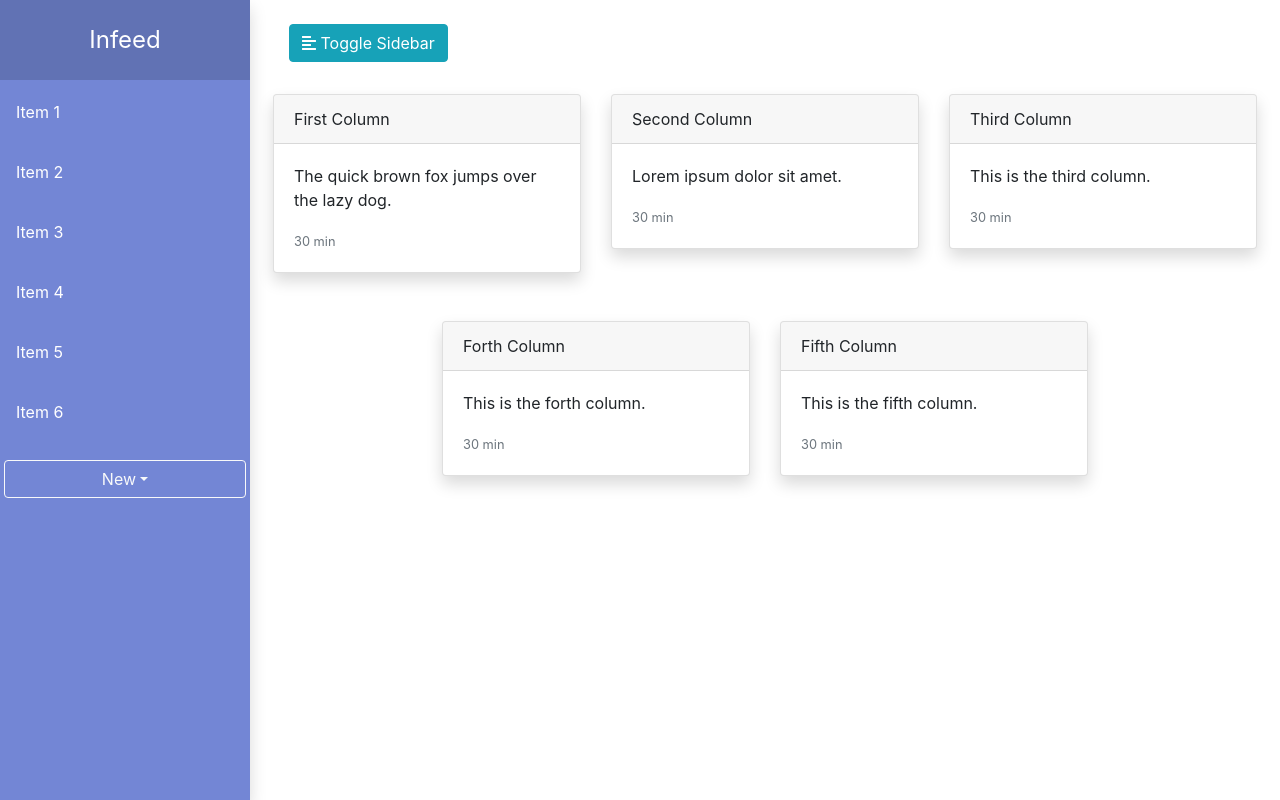
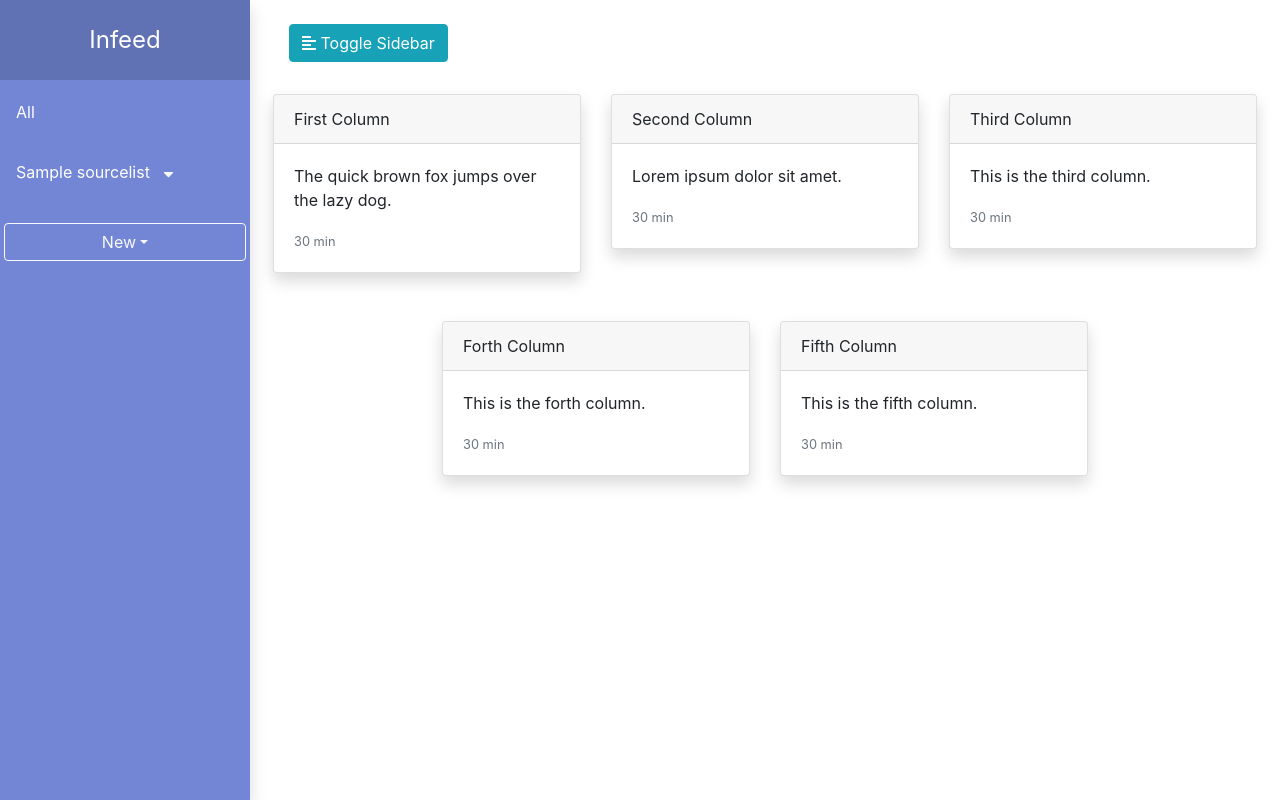
Before and after one commit to nhiramoto/Infeed, a Django app: page /feed/ in a window 1280 px wide. Run offline with Django 3.2, Linux system fonts and the light colour scheme; tables that the repository leaves empty hold one stand-in row (values such as "Sample post"); style sheets or scripts are compiled from the project's sources; some libraries are stand-ins or nearby versions.

Commit message:
Creating menu of sources lists.

```diff
--- a/feed/static/feed/style/style.scss
+++ b/feed/static/feed/style/style.scss
@@ -25,4 +25,8 @@ $brandBgColor: #6172b4;
         padding-left: 4px;
         padding-right: 4px;
     }
+    .collapse-menu {
+        background: darken($brandBgColor, 0.2);
+        padding-left: 20px;
+    }
 }
--- a/feed/templates/feed/index.html
+++ b/feed/templates/feed/index.html
@@ -1,12 +1,19 @@
 {% extends 'feed/feed-layout.html' %}
 
 {% block 'menu' %}
-<a class="nav-link active" href="#">Item 1</a>
-<a class="nav-link" href="#">Item 2</a>
-<a class="nav-link" href="#">Item 3</a>
-<a class="nav-link" href="#">Item 4</a>
-<a class="nav-link" href="#">Item 5</a>
-<a class="nav-link" href="#">Item 6</a>
+    <a class="nav-link active" href="/feed/">All</a>
+{% for sl in source_lists %}
+    {% if sl.source_set.count > 0 %}
+        <a class="nav-link" href="#"><span>{{sl.name}}</span> <button class="btn text-light px-2 py-0" data-toggle="collapse" data-target="#{{sl.name}}" aria-controls="{{sl.name}}" aria-expanded="false"><i class="fas fa-caret-down"></i></button><a>
+        <div class="collapse collapse-menu" id="{{sl.name}}">
+            {% for s in sl.source_set.all %}
+                <a class="nav-link" href="#">{{s.name}}</a>
+            {% endfor %}
+        </div>
+    {% else %}
+        <a class="nav-link" href="#">{{sl.name}}</a>
+    {% endif %}
+{% endfor %}
 
 <div class="btn-group" role="group" aria-label="menu-btn-group">
     <button type="button" id="newDropdownMenuButton" class="btn btn-outline-light btn-block dropdown-toggle" data-toggle="dropdown" aria-haspopup="true" aria-expanded="false">New</button>
--- a/static/feed/style/style.css
+++ b/static/feed/style/style.css
@@ -19,5 +19,8 @@
   #sidebar-content .btn-group {
     padding-left: 4px;
     padding-right: 4px; }
+  #sidebar-content .collapse-menu {
+    background: #6071b4;
+    padding-left: 20px; }
 
 /*# sourceMappingURL=style.css.map */
```
Also changed, not shown: 1 other file.
